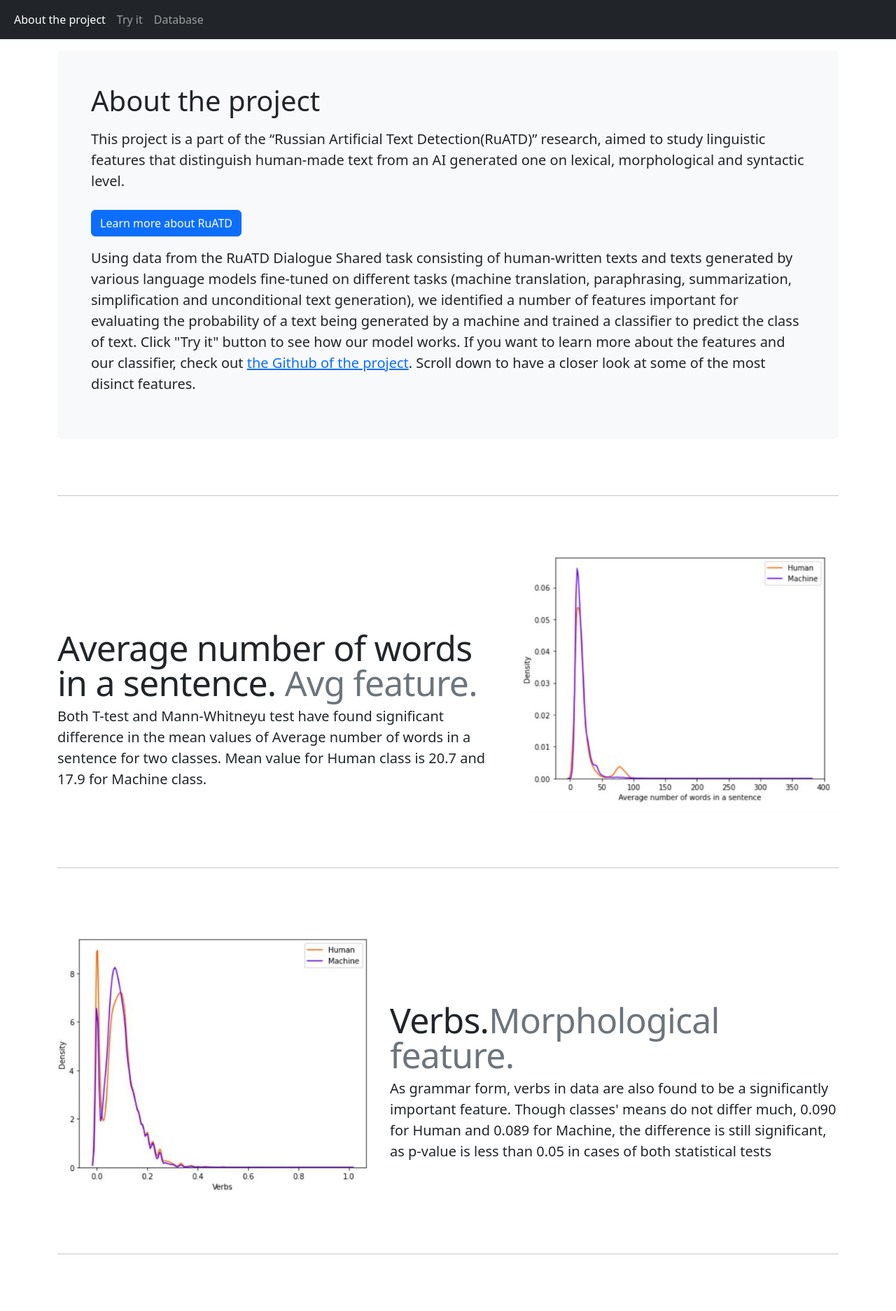
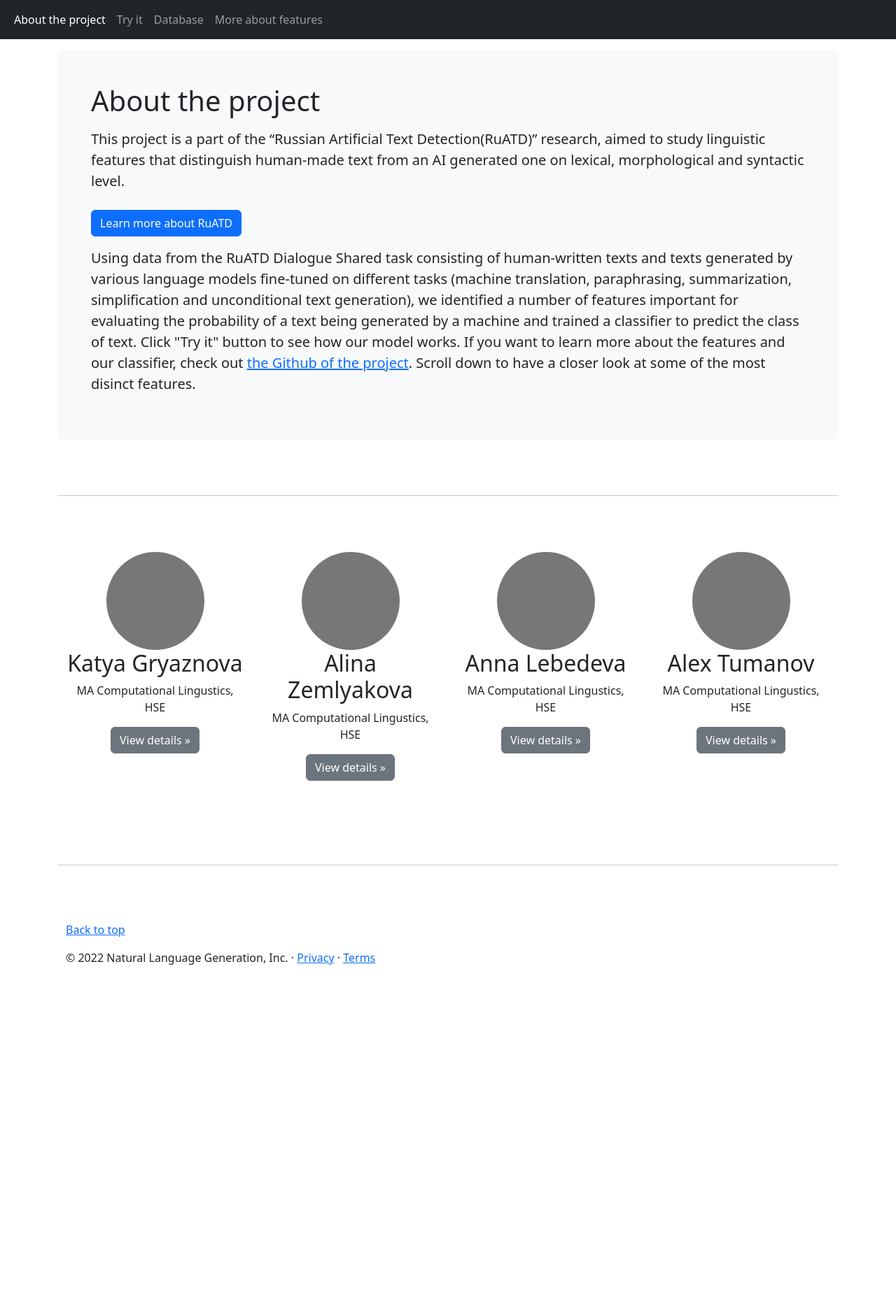
Before and after one commit to tumanov-a/machine-text-clf, a Flask app: page /about in a window 1280 px wide. Shown: the top 1874 px of the page at 70% size. After the commit the page ends 1379 px from the top, so only its background shows below. Run offline with Flask 2, Linux system fonts and the light colour scheme; parts of the project's set-up code (start-up, migrations or seed data) failed here and were passed over; some libraries are stand-ins or nearby versions.

Commit message:
Edit features and about page

```diff
--- a/app.py
+++ b/app.py
@@ -22,6 +22,10 @@
 @app.route('/about')
 def about():
     return render_template('about.html')
+
+@app.route('/features')
+def features():
+    return render_template('features.html')
 
 @app.route('/db')
 def db():
--- a/templates/about.html
+++ b/templates/about.html
@@ -27,6 +27,9 @@
             </li>
             <li class="nav-item">
               <a class="nav-link" href="/db">Database</a>
+            </li>
+            <li class="nav-item">
+              <a class="nav-link" href="/features">More about features</a>
             </li>
           </ul>
         </div>
@@ -59,52 +62,6 @@
         </p>
         <p></p>
       </div>
-
-    <hr class="featurette-divider">
-    <!-- Feature desciprtion -->
-      <div class="row featurette">
-        <div class="col-md-7">
-          <h2 class="featurette-heading">Average number of words in a sentence. <span class="text-muted">Avg feature.</span></h2>
-          <p class="lead">Both T-test and Mann-Whitneyu test have found significant difference in the mean values of Average number of words in a sentence for two classes.
-            Mean value for Human class is 20.7 and 17.9 for Machine class.
-          </p>
-        </div>
-        <div class="col-md-5">
-          <svg class="bd-placeholder-img bd-placeholder-img-lg featurette-image img-fluid mx-auto" width="607" height="499" xmlns="http://www.w3.org/2000/svg" preserveAspectRatio="xMidYMid slice" focusable="false" role="img" aria-label="Placeholder: 500x500"><title>Placeholder</title><rect width="100%" height="100%" fill="#eee"/><text x="50%" y="50%" fill="#aaa" dy=".3em">500x500</text>
-          <image href = "static/img/average_words.jpg" class="img-responsive"/>
-          </svg>
-      </div>
-    </div>
-
-    <hr class="featurette-divider">
-      <div class="row featurette">
-        <div class="col-md-7 order-md-2">
-          <h2 class="featurette-heading">Verbs.<span class="text-muted">Morphological feature.</span></h2>
-          <p class="lead">As grammar form, verbs in data are also found to be a significantly important feature.
-            Though classes' means do not differ much, 0.090 for Human and 0.089 for Machine, the difference is still significant, as p-value is less than 0.05 in cases of both statistical tests
-          </p>
-        </div>
-        <div class="col-md-5 order-md-1">
-          <svg class="bd-placeholder-img bd-placeholder-img-lg featurette-image img-fluid mx-auto" width="529" height="459" xmlns="http://www.w3.org/2000/svg" preserveAspectRatio="xMidYMid slice" focusable="false" role="img" aria-label="Placeholder: 500x500"><title>Placeholder</title><rect width="100%" height="100%" fill="#eee"/><text x="50%" y="50%" fill="#aaa" dy=".3em">500x500</text>
-          <image href = "static/img/verbs.jpg" class="img-responsive"/>
-          </svg>
-      </div>
-    </div>
-
-    <hr class="featurette-divider">
-      <div class="row featurette">
-        <div class="col-md-7 order-md-2">
-          <h2 class="featurette-heading">Density of punctuation symbols. <span class="text-muted">Frequency feature.</span></h2>
-          <p class="lead">An example of a significant frequency feature. For Human and Machine class the means are 0.031 and 0.28 respectively.</p>
-        </div>
-        <div class="col-md-5 order-md-1">
-          <svg class="bd-placeholder-img bd-placeholder-img-lg featurette-image img-fluid mx-auto" width="540" height="453" xmlns="http://www.w3.org/2000/svg" preserveAspectRatio="xMidYMid slice" focusable="false" role="img" aria-label="Placeholder: 500x500"><title>Placeholder</title><rect width="100%" height="100%" fill="#eee"/><text x="50%" y="50%" fill="#aaa" dy=".3em">500x500</text>
-          <image href = "static/img/density.jpg" class="img-responsive"/>
-          </svg>
-      </div>
-    </div>
-
-
 
     <hr class="featurette-divider">
 
--- a/templates/db.html
+++ b/templates/db.html
@@ -27,6 +27,9 @@
             </li>
             <li class="nav-item">
               <a class="nav-link active" href="/db">Database</a>
+            </li>
+            <li class="nav-item">
+              <a class="nav-link" href="/features">More about features</a>
             </li>
           </ul>
         </div>
--- a/templates/tryit.html
+++ b/templates/tryit.html
@@ -27,6 +27,9 @@
             </li>
             <li class="nav-item">
               <a class="nav-link" href="/db">Database</a>
+            </li>
+            <li class="nav-item">
+              <a class="nav-link" href="/features">More about features</a>
             </li>
           </ul>
         </div>
```
Also changed, not shown: templates/features.html (+11 -10 lines), templates/average_words.jpg (deleted), templates/density.jpg (deleted), templates/verbs.jpg (deleted).
